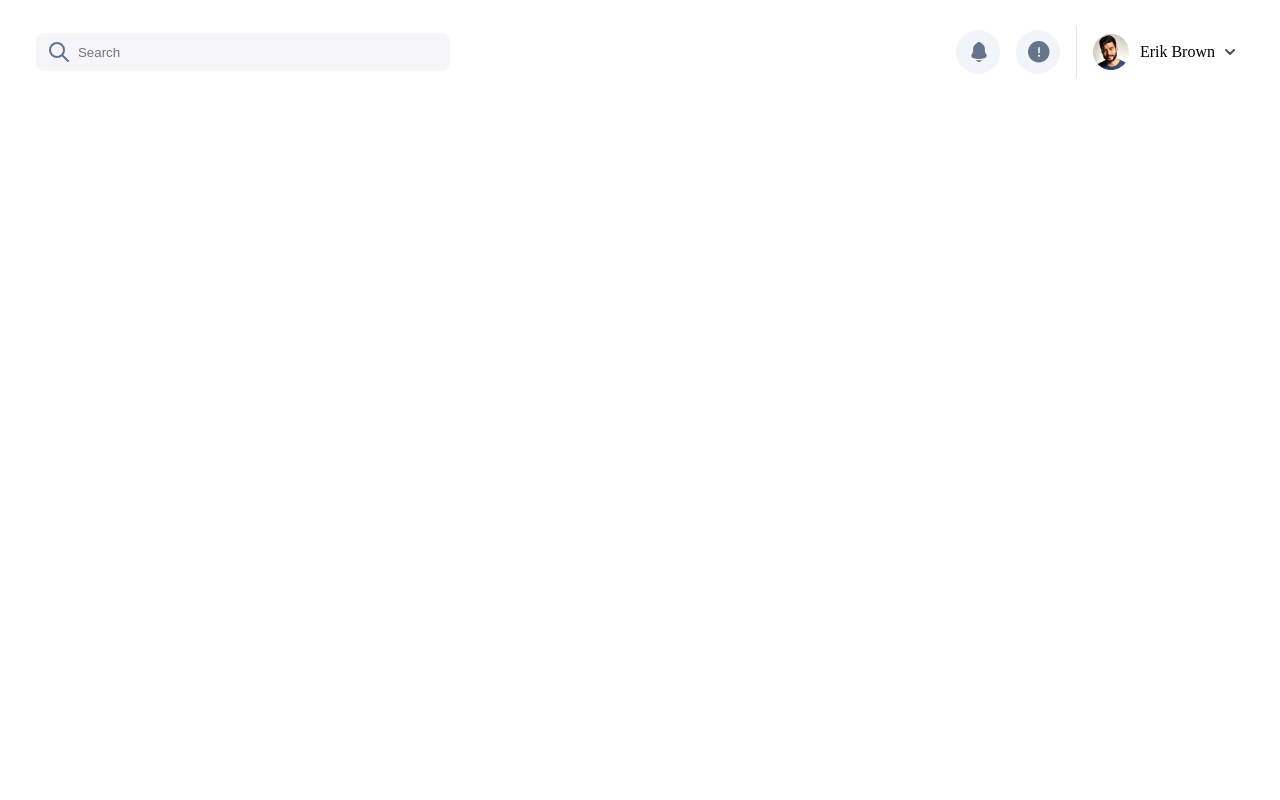
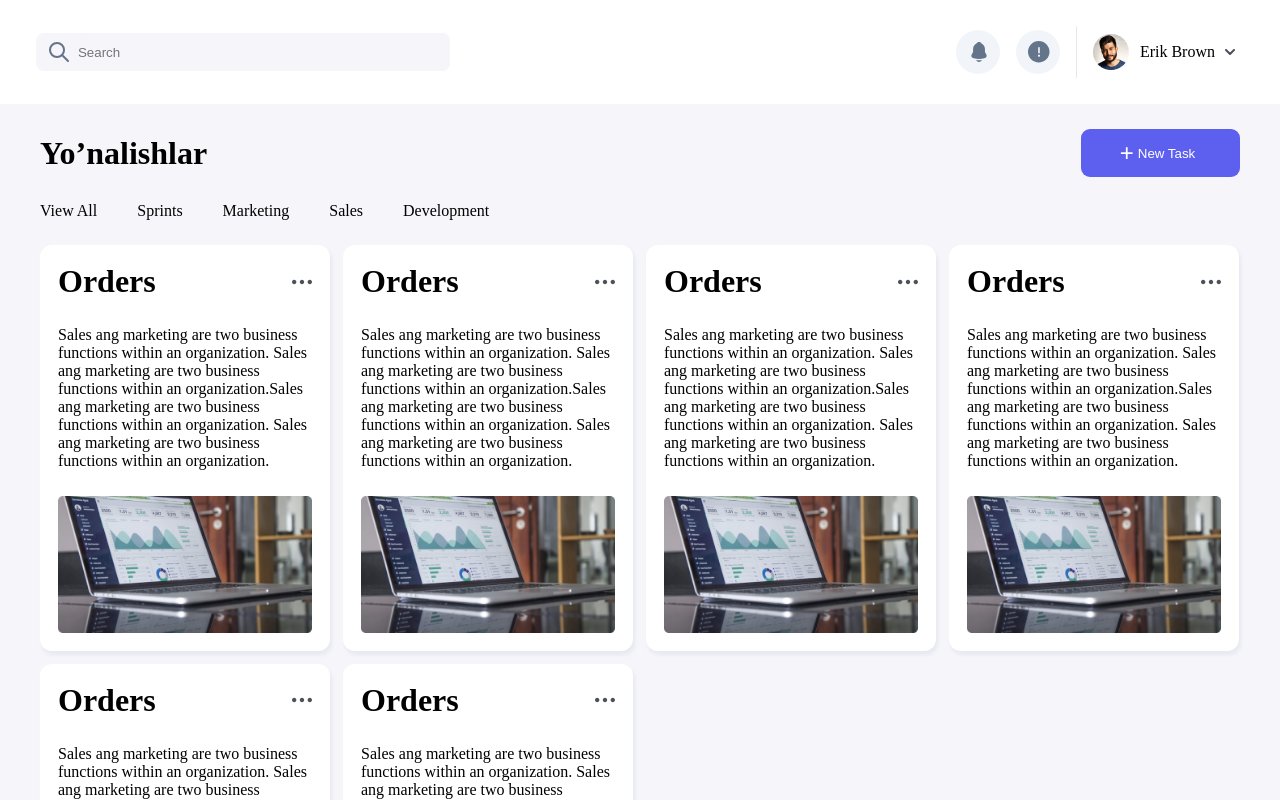
Before and after one commit to Abduqodir0205/IT-center, a Vue app: page / in a window 1280 px wide. Shown: the top 800 px of the page. Built offline with nearby package versions, Linux system fonts and the light colour scheme.

Commit message:
add__science__end

```diff
--- a/src/App.vue
+++ b/src/App.vue
@@ -1,11 +1,26 @@
 <template>
-  <header></header>
-
-  <RouterView />
+  <Navbar/>
+  <div>
+    <ScienceDirection/>
+  </div>
 </template>
 
-<script setup>
-import { RouterLink, RouterView } from 'vue-router'
+<script>
+import Navbar from './components/navbar.vue'
+// import { RouterLink, RouterView } from 'vue-router'
+import ScienceDirection from './views/ScienceDirection.vue'
+
+export default{
+  data() {
+    return {
+
+    }
+  },
+  components:{
+    Navbar,
+    ScienceDirection
+  }
+}
 </script>
 
 <style scoped></style>
--- a/src/assets/scss/main.scss
+++ b/src/assets/scss/main.scss
@@ -5,3 +5,4 @@
 @import './variables.scss';
 @import './navbar.scss';
 @import './sitebar.scss';
+@import './science__deriction.scss'
--- /dev/null
+++ b/src/assets/scss/science__deriction.scss
@@ -0,0 +1,136 @@
+.science {
+    overflow: hidden;
+    background: #F5F5FA;
+    position: relative;
+
+    .science__content {
+        display: flex;
+        flex-direction: column;
+        justify-content: center;
+        gap: 25px;
+
+        .science-direction {
+            display: flex;
+            align-items: center;
+            justify-content: space-between;
+
+            button {
+                display: flex;
+                width: 158.991px;
+                padding: 10px 18px 10px 12px;
+                justify-content: center;
+                align-items: center;
+                gap: 4px;
+                border-radius: 9px;
+                background: #5D5FEF;
+                border: none;
+                color: white;
+
+                span {
+                    font-size: 24px;
+                }
+            }
+        }
+
+        .science__departments {
+            ul {
+                display: flex;
+                align-items: center;
+                list-style-type: none;
+                gap: 40px;
+            }
+
+        }
+
+        .science__cards {
+            display: flex;
+            align-items: center;
+            justify-content: start;
+            gap: 13px;
+            flex-wrap: wrap;
+
+            .science__card {
+                padding: 18px;
+                width: 290px;
+                display: flex;
+                flex-direction: column;
+                justify-content: center;
+                gap: 26px;
+                border-radius: 12px;
+                background: #FFF;
+                box-shadow: 1.9999990463256836px 3.999998092651367px 3.999998092651367px 0px rgba(180, 191, 205, 0.20);
+
+                .science-card__top {
+                    display: flex;
+                    justify-content: space-between;
+                    align-items: center;
+                }
+            }
+        }
+    }
+
+    .modal {
+        width: 700px;
+        height: 400px;
+        border-radius: 10px;
+        background-color: white;
+        position: fixed;
+        top: 20%;
+        left: 26%;
+        transform: scale(0);
+        transition: .2s;
+
+        form {
+            div {
+                display: flex;
+                flex-direction: column;
+                justify-content: center;
+                gap: 30px;
+
+                input,
+                select {
+                    padding: 5px 10px;
+                }
+            }
+
+            height: 100%;
+            display: flex;
+            justify-content: space-between;
+            align-items: center;
+            padding: 0 40px;
+
+            #File-Body>#File-For {
+                display: none;
+
+            }
+
+            #Filebutton {
+                width: 300px;
+                height: 200px;
+                border: 1px solid;
+                border-radius: 2px;
+                text-align: center;
+                background: #F5F5FA;
+                font-size: 40px;
+                font-weight: 900;
+            }
+
+            #File-Body {
+                width: 300px;
+                height: 30px;
+
+            }
+            .btn{
+                padding: 5px 0;
+            }
+
+        }
+    }
+
+    .modal__show {
+        transform: scale(1);
+        overflow: hidden;
+    }
+
+
+}
--- a/src/router/index.js
+++ b/src/router/index.js
@@ -1,5 +1,5 @@
 import { createRouter, createWebHistory } from 'vue-router'
-import LoginView from '../components/navbar.vue'
+import HomeView from '../views/HomeView.vue'
 
 const router = createRouter({
   history: createWebHistory(import.meta.env.BASE_URL),
@@ -7,7 +7,7 @@ const router = createRouter({
     {
       path: '/',
       name: 'login',
-      component: LoginView
+      component: HomeView
     },
     {
       path: '/about',
--- a/src/views/HomeView.vue
+++ b/src/views/HomeView.vue
@@ -1,9 +1,24 @@
-<template lang="">
+<template>
   <div>
-    <h1>home</h1>
+    <Navbar/>
+    <div>
+      <ScienceDirection/>
+    </div>
   </div>
 </template>
 <script>
-export default {}
+import Navbar from '../components/navbar.vue'
+import ScienceDirection from './ScienceDirection.vue'
+export default {
+data() {
+  return {
+
+  }
+},
+components:{
+  Navbar,
+  ScienceDirection,
+}
+}
 </script>
-<style lang=""></style>
+<style></style>
--- /dev/null
+++ b/src/views/ScienceDirection.vue
@@ -0,0 +1,80 @@
+<template>
+    <div class="science">
+        <div class="container">
+            <div class="science__content">
+                <div class="stories"></div>
+                <div class="science-direction">
+                    <h1>Yo’nalishlar</h1>
+                    <button @click="add"><span>+</span>New Task</button>
+                </div>
+                <div class="science__departments">
+                    <ul class="ulllll">
+                        <li>View All</li>
+                        <li>Sprints</li>
+                        <li>Marketing</li>
+                        <li>Sales</li>
+                        <li>Development</li>
+                    </ul>
+                </div>
+                <div class="science__cards">
+                    <div class="science__card" v-for="item in 6" :key="item">
+                        <div class="science-card__top">
+                            <h1>Orders</h1>
+                            <img src="../assets/images/svg/ShapeMore.svg" alt="">
+                        </div>
+                        <p>Sales ang marketing are two business functions within an organization. Sales ang marketing are
+                            two business functions within an organization.Sales ang marketing are two business functions
+                            within an organization. Sales ang marketing are two business functions within an organization.
+                        </p>
+                        <img src="../assets/images/png/Image (1).png" alt="">
+                    </div>
+                </div>
+            </div>
+        </div>
+        <div class="modal drop-shadow-2xl">
+            <form @submit.prevent="science">
+                <div>
+                    <input type="text" placeholder="Yo'nalish">
+                    <select>
+                        <option value="frontend">Frontend</option>
+                        <option value="flutter">Flutter</option>
+                        <option value="backend">Backend</option>
+                    </select>
+                    <textarea name="" id="" cols="30" rows="10" placeholder="Message"></textarea>
+                </div>
+                <div id="File-Body">
+                    <label id="File-Lable" for="File-For">
+                        Rasm qo'shish:
+                        <div id="Filebutton">+</div>
+                    </label>
+                    <input id="File-For" type="file">
+
+                    <button class="btn">Jo'natish</button>
+                </div>
+            </form>
+        </div>
+    </div>
+</template>
+<script>
+let ScienceDerection = new FormData()
+export default {
+    data() {
+        return {
+            scienceName: "",
+            directionName: "",
+            message: "",
+
+        }
+    },
+    methods: {
+        add() {
+            document.querySelector('.modal').classList.toggle('modal__show')
+            document.querySelector('.bg__modal').classList.toggle('bg__modal-show')
+        },
+        science(){
+            ScienceDerection.append()
+        }
+    }
+}
+</script>
+<style></style>
```
Also changed, not shown: src/assets/images/png/Image (1).png (added), src/assets/images/svg/ShapeMore.svg (added).
